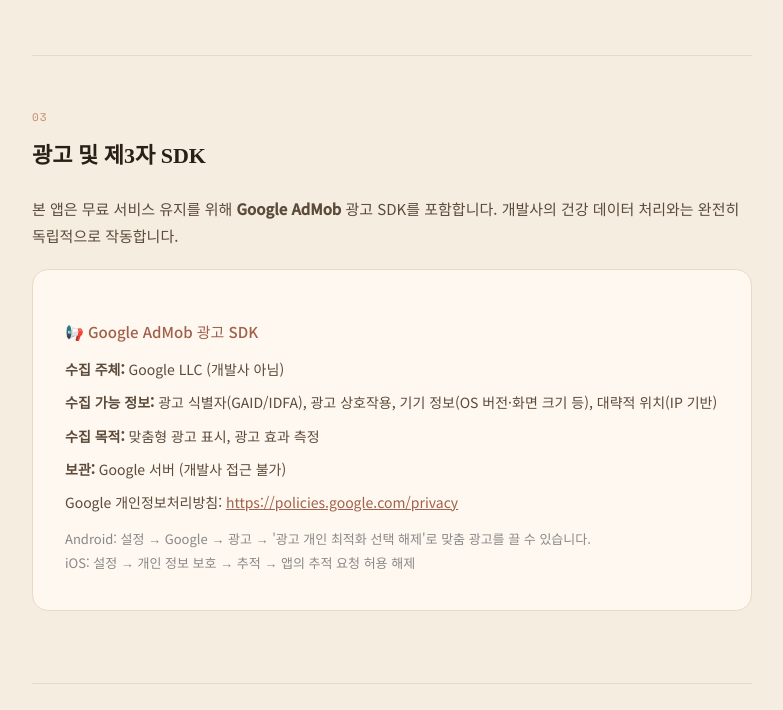
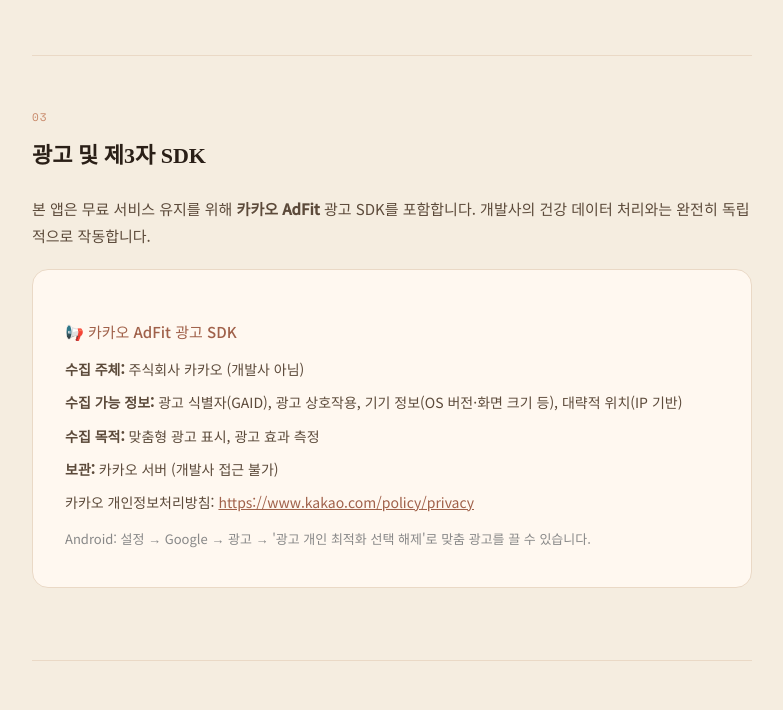
Before and after one commit to hopalt/vitalReceipt, a plain HTML site: page Privacy.html in a window 1280 px wide. Shown: the part 1881-2591 px from the top of the page, without its empty margins (248-1031 px from the left). Drawn offline with nearby package versions, Linux system fonts and the light colour scheme.

Commit message:
Replace AdMob with Kakao AdFit in Privacy.html

```diff
--- a/Privacy.html
+++ b/Privacy.html
@@ -279,7 +279,7 @@
             background: var(--white);
         }
 
-        .admob-box {
+        .adfit-box {
             background: #FFF8F0;
             border: 1px solid var(--cream-dark);
             border-radius: 16px;
@@ -287,19 +287,19 @@
             margin: 20px 0;
         }
 
-        .admob-box h3 {
+        .adfit-box h3 {
             color: var(--terracotta-dark);
             font-size: 15px;
             margin-bottom: 12px;
         }
 
-        .admob-box p {
+        .adfit-box p {
             font-size: 14px;
             color: var(--ink-mid);
             margin-bottom: 8px;
         }
 
-        .admob-box a {
+        .adfit-box a {
             color: var(--terracotta-dark);
         }
 
@@ -420,7 +420,7 @@
                     <span class="si-icon">📢</span>
                     <div class="si-text">
                         <h4>광고 SDK 포함</h4>
-                        <p>Google AdMob이 광고 식별자(GAID)를 수집할 수 있습니다.</p>
+                        <p>카카오 AdFit이 광고 식별자(GAID)를 수집할 수 있습니다.</p>
                     </div>
                 </div>
                 <div class="summary-item">
@@ -497,26 +497,25 @@
             </ul>
         </div>
 
-        <!-- 3. AdMob -->
+        <!-- 3. AdFit -->
         <div class="section">
             <div class="section-num">03</div>
             <h2>광고 및 제3자 SDK</h2>
-            <p>본 앱은 무료 서비스 유지를 위해 <strong>Google AdMob</strong> 광고 SDK를 포함합니다. 개발사의 건강 데이터 처리와는 완전히 독립적으로 작동합니다.</p>
+            <p>본 앱은 무료 서비스 유지를 위해 <strong>카카오 AdFit</strong> 광고 SDK를 포함합니다. 개발사의 건강 데이터 처리와는 완전히 독립적으로 작동합니다.</p>
 
-            <div class="admob-box">
-                <h3>📢 Google AdMob 광고 SDK</h3>
-                <p><strong>수집 주체:</strong> Google LLC (개발사 아님)</p>
-                <p><strong>수집 가능 정보:</strong> 광고 식별자(GAID/IDFA), 광고 상호작용, 기기 정보(OS 버전·화면 크기 등), 대략적 위치(IP 기반)</p>
+            <div class="adfit-box">
+                <h3>📢 카카오 AdFit 광고 SDK</h3>
+                <p><strong>수집 주체:</strong> 주식회사 카카오 (개발사 아님)</p>
+                <p><strong>수집 가능 정보:</strong> 광고 식별자(GAID), 광고 상호작용, 기기 정보(OS 버전·화면 크기 등), 대략적 위치(IP 기반)</p>
                 <p><strong>수집 목적:</strong> 맞춤형 광고 표시, 광고 효과 측정</p>
-                <p><strong>보관:</strong> Google 서버 (개발사 접근 불가)</p>
+                <p><strong>보관:</strong> 카카오 서버 (개발사 접근 불가)</p>
                 <p>
-                    Google 개인정보처리방침:
-                    <a href="https://policies.google.com/privacy"
-                        target="_blank">https://policies.google.com/privacy</a>
+                    카카오 개인정보처리방침:
+                    <a href="https://www.kakao.com/policy/privacy"
+                        target="_blank">https://www.kakao.com/policy/privacy</a>
                 </p>
                 <p style="margin-top:12px;font-size:13px;color:#888;">
-                    Android: 설정 → Google → 광고 → '광고 개인 최적화 선택 해제'로 맞춤 광고를 끌 수 있습니다.<br>
-                    iOS: 설정 → 개인 정보 보호 → 추적 → 앱의 추적 요청 허용 해제
+                    Android: 설정 → Google → 광고 → '광고 개인 최적화 선택 해제'로 맞춤 광고를 끌 수 있습니다.
                 </p>
             </div>
         </div>
```
